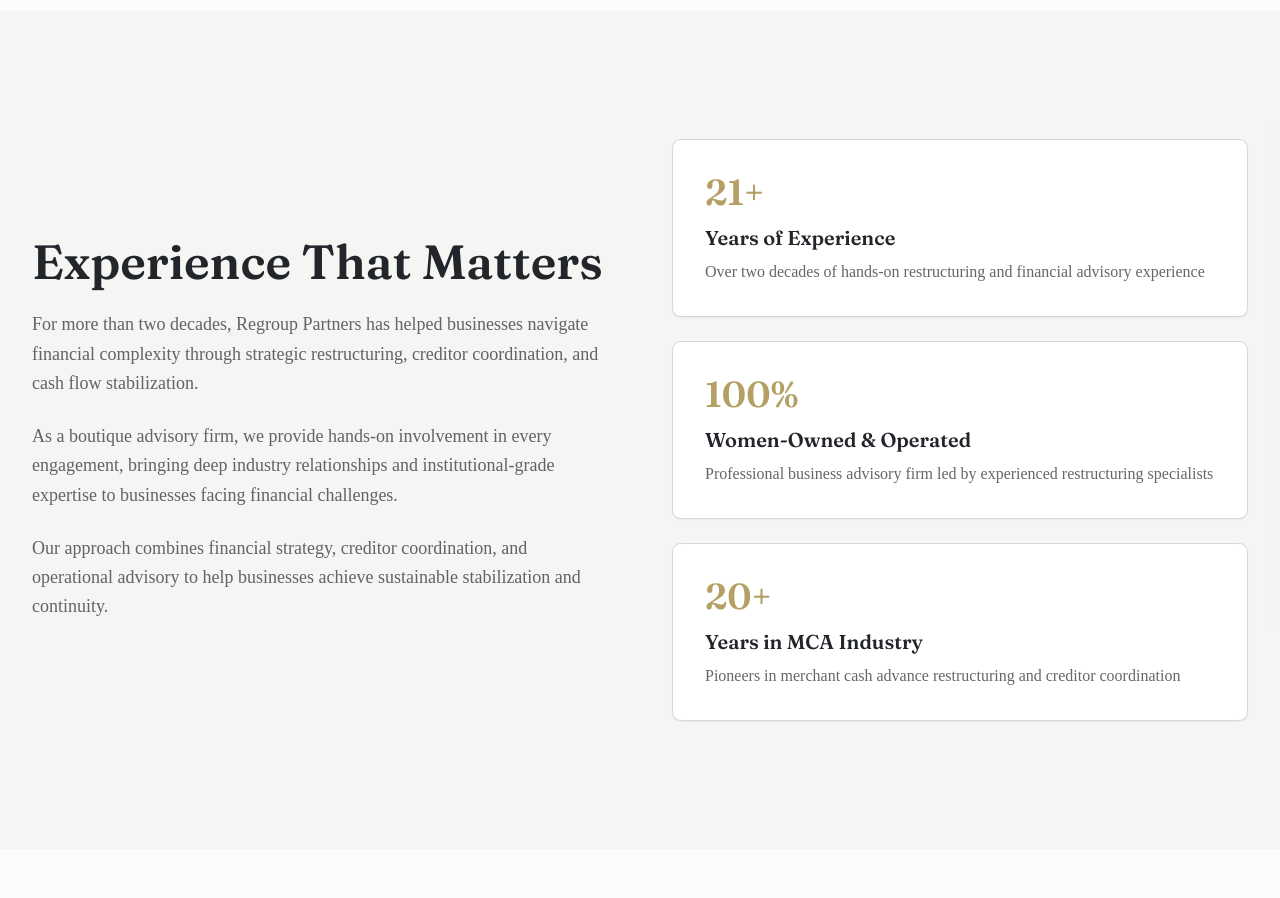
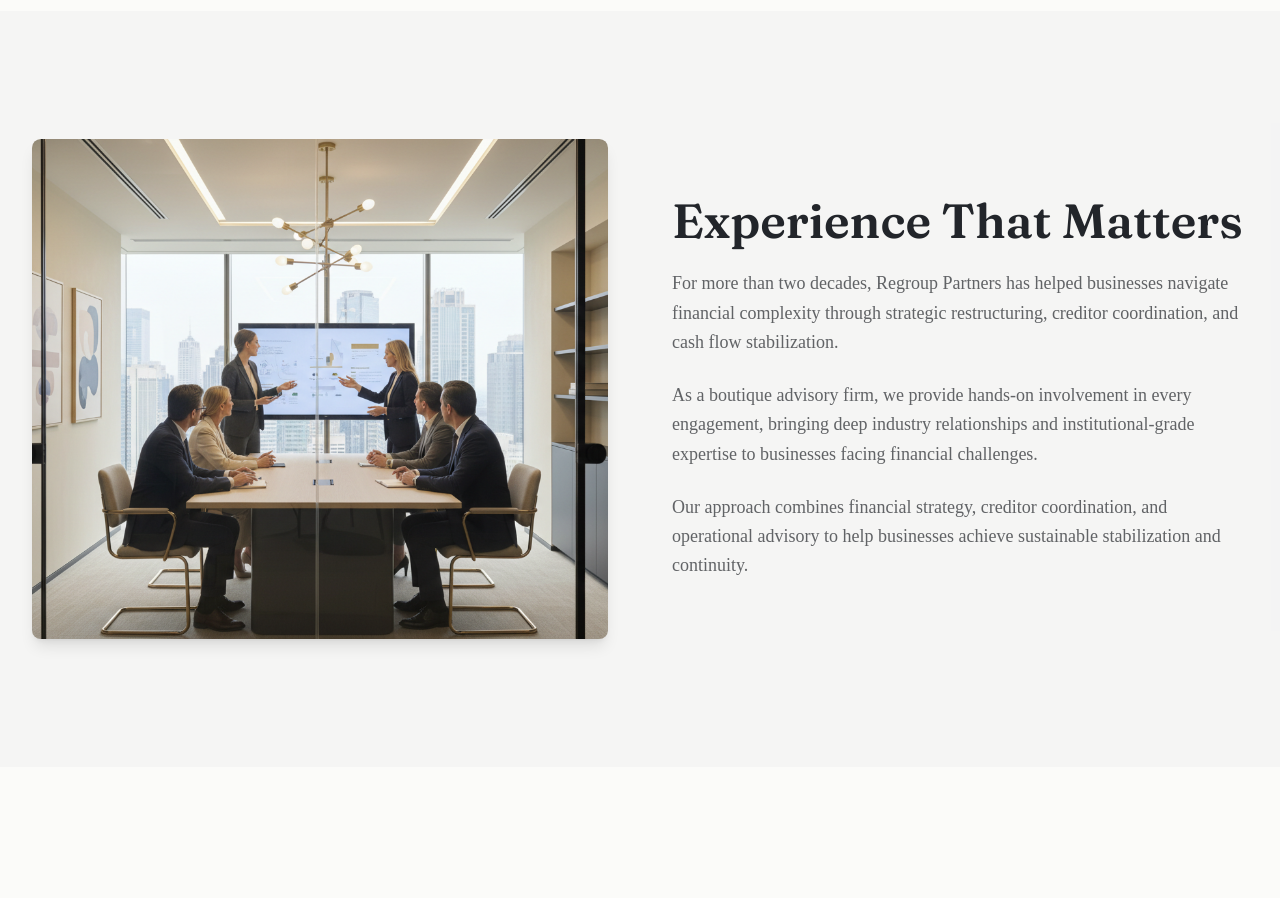
Before and after one commit to samknows9999/sg-054d5103-85fc-4583-be9c-e577d71113a8-1779968500, a Next.js app: page /about in a window 1280 px wide. Shown: the part 640-1538 px from the top of the page. Built offline with nearby package versions, Linux system fonts and the light colour scheme.

Commit message:
feat(ui): add premium imagery to core pages

```diff
--- a/src/pages/about.tsx
+++ b/src/pages/about.tsx
@@ -2,6 +2,7 @@ import { Navigation } from "@/components/Navigation";
 import { Footer } from "@/components/Footer";
 import { SEO } from "@/components/SEO";
 import Link from "next/link";
+import Image from "next/image";
 
 export default function About() {
   return (
@@ -33,7 +34,18 @@ export default function About() {
         <section className="py-20 md:py-32 bg-muted/30">
           <div className="container">
             <div className="grid md:grid-cols-2 gap-12 md:gap-16 items-center">
-              <div>
+              <div className="order-2 md:order-1">
+                <div className="relative h-[400px] md:h-[500px] rounded-lg overflow-hidden shadow-lg">
+                  <Image
+                    src="/generated/about-team-advisory.png"
+                    alt="Professional business advisory team meeting"
+                    fill
+                    className="object-cover"
+                    priority
+                  />
+                </div>
+              </div>
+              <div className="order-1 md:order-2">
                 <h2 className="font-serif text-4xl md:text-5xl font-semibold mb-6 text-foreground">
                   Experience That Matters
                 </h2>
@@ -46,29 +58,6 @@ export default function About() {
                 <p className="text-lg text-foreground/70 leading-relaxed">
                   Our approach combines financial strategy, creditor coordination, and operational advisory to help businesses achieve sustainable stabilization and continuity.
                 </p>
-              </div>
-              <div className="space-y-6">
-                <div className="bg-card p-8 rounded-lg border border-border shadow-sm">
-                  <div className="text-4xl font-serif font-semibold text-accent mb-3">21+</div>
-                  <h3 className="font-serif text-xl font-semibold mb-2">Years of Experience</h3>
-                  <p className="text-foreground/70">
-                    Over two decades of hands-on restructuring and financial advisory experience
-                  </p>
-                </div>
-                <div className="bg-card p-8 rounded-lg border border-border shadow-sm">
-                  <div className="text-4xl font-serif font-semibold text-accent mb-3">100%</div>
-                  <h3 className="font-serif text-xl font-semibold mb-2">Women-Owned & Operated</h3>
-                  <p className="text-foreground/70">
-                    Professional business advisory firm led by experienced restructuring specialists
-                  </p>
-                </div>
-                <div className="bg-card p-8 rounded-lg border border-border shadow-sm">
-                  <div className="text-4xl font-serif font-semibold text-accent mb-3">20+</div>
-                  <h3 className="font-serif text-xl font-semibold mb-2">Years in MCA Industry</h3>
-                  <p className="text-foreground/70">
-                    Pioneers in merchant cash advance restructuring and creditor coordination
-                  </p>
-                </div>
               </div>
             </div>
           </div>
--- a/src/pages/contact.tsx
+++ b/src/pages/contact.tsx
@@ -2,6 +2,7 @@ import { Navigation } from "@/components/Navigation";
 import { Footer } from "@/components/Footer";
 import { SEO } from "@/components/SEO";
 import { useState } from "react";
+import Image from "next/image";
 
 export default function Contact() {
   const [formData, setFormData] = useState({
@@ -56,6 +57,15 @@ export default function Contact() {
           <div className="container">
             <div className="grid lg:grid-cols-2 gap-12 lg:gap-16 items-start">
               <div>
+                <div className="relative h-[300px] rounded-lg overflow-hidden shadow-lg mb-8">
+                  <Image
+                    src="/generated/contact-reception.png"
+                    alt="Professional office reception space"
+                    fill
+                    className="object-cover"
+                  />
+                </div>
+
                 <h2 className="font-serif text-3xl md:text-4xl font-semibold mb-6 text-foreground">
                   What to Expect
                 </h2>
--- a/src/pages/insights.tsx
+++ b/src/pages/insights.tsx
@@ -2,6 +2,7 @@ import { Navigation } from "@/components/Navigation";
 import { Footer } from "@/components/Footer";
 import { SEO } from "@/components/SEO";
 import Link from "next/link";
+import Image from "next/image";
 
 export default function Insights() {
   const articles = [
@@ -62,6 +63,15 @@ export default function Insights() {
               <p className="text-xl text-foreground/70 leading-relaxed">
                 Thought leadership on business restructuring, financial stabilization, and creditor coordination strategies from our advisory team.
               </p>
+            </div>
+            <div className="relative h-[300px] md:h-[400px] rounded-lg overflow-hidden shadow-lg">
+              <Image
+                src="/generated/insights-editorial.png"
+                alt="Professional business library and editorial space"
+                fill
+                className="object-cover"
+                priority
+              />
             </div>
           </div>
         </section>
--- a/src/pages/services.tsx
+++ b/src/pages/services.tsx
@@ -2,6 +2,7 @@ import { Navigation } from "@/components/Navigation";
 import { Footer } from "@/components/Footer";
 import { SEO } from "@/components/SEO";
 import Link from "next/link";
+import Image from "next/image";
 
 export default function Services() {
   return (
@@ -47,6 +48,15 @@ export default function Services() {
                   Our approach combines financial analysis, stakeholder coordination, and strategic planning to achieve sustainable stabilization outcomes.
                 </p>
               </div>
+              <div className="space-y-8">
+                <div className="relative h-[300px] rounded-lg overflow-hidden shadow-lg">
+                  <Image
+                    src="/generated/services-workspace.png"
+                    alt="Modern office workspace"
+                    fill
+                    className="object-cover"
+                  />
+                </div>
                 <div className="bg-card p-8 rounded-lg border border-border shadow-sm">
                   <h3 className="font-serif text-xl font-semibold mb-6">What We Provide</h3>
                   <ul className="space-y-4">
@@ -78,12 +88,22 @@ export default function Services() {
                 </div>
               </div>
             </div>
+          </div>
         </section>
 
         <section className="py-20 md:py-32">
           <div className="container">
             <div className="grid md:grid-cols-2 gap-12 md:gap-16 items-center">
-              <div className="bg-card p-8 rounded-lg border border-border shadow-sm order-2 md:order-1">
+              <div className="order-2 md:order-1 space-y-8">
+                <div className="relative h-[300px] rounded-lg overflow-hidden shadow-lg">
+                  <Image
+                    src="/generated/services-advisory.png"
+                    alt="Professional business consultant advisory"
+                    fill
+                    className="object-cover"
+                  />
+                </div>
+                <div className="bg-card p-8 rounded-lg border border-border shadow-sm">
                   <h3 className="font-serif text-xl font-semibold mb-6">Key Benefits</h3>
                   <ul className="space-y-4">
                     <li className="flex items-start">
@@ -111,6 +131,7 @@ export default function Services() {
                       <span className="text-foreground/70">Reduced creditor pressure through strategic communication</span>
                     </li>
                   </ul>
+                </div>
               </div>
               <div className="order-1 md:order-2">
                 <div className="inline-block px-4 py-1 bg-accent/10 border border-accent/20 rounded-full mb-6">
@@ -153,6 +174,15 @@ export default function Services() {
                   Our cash flow advisory helps businesses stabilize operations, manage payment timing, and create sustainable financial rhythms that support ongoing viability.
                 </p>
               </div>
+              <div className="space-y-8">
+                <div className="relative h-[300px] rounded-lg overflow-hidden shadow-lg">
+                  <Image
+                    src="/generated/services-documents.png"
+                    alt="Business documents and financial reports"
+                    fill
+                    className="object-cover"
+                  />
+                </div>
                 <div className="bg-card p-8 rounded-lg border border-border shadow-sm">
                   <h3 className="font-serif text-xl font-semibold mb-6">Focus Areas</h3>
                   <ul className="space-y-4">
@@ -181,6 +211,7 @@ export default function Services() {
                       <span className="text-foreground/70">Cash flow forecasting and scenario planning</span>
                     </li>
                   </ul>
+                </div>
               </div>
             </div>
           </div>
```
Lines whose indentation alone changed are shown as unchanged.
